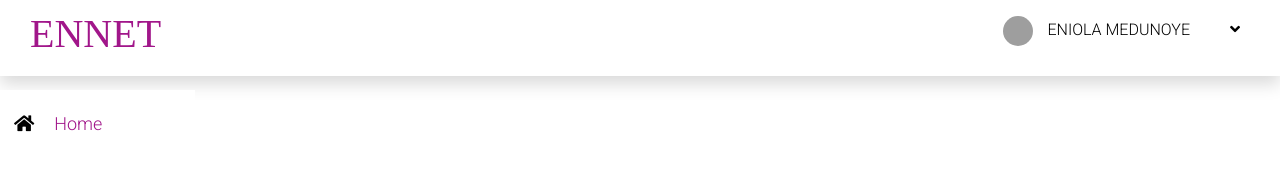
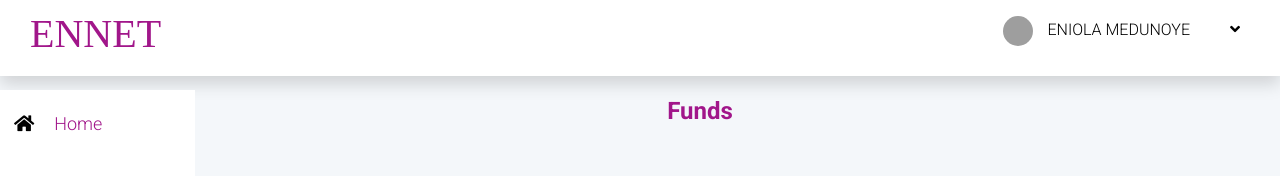
Before and after one commit to Ennyola/Wallet, a React (Create React App) app: page /funds in a window 1280 px wide. Shown: the top 176 px of the page. Built offline with nearby package versions, Linux system fonts and the light colour scheme; no server answers; sample sign-in values are in the browser's storage; grey boxes are pictures that could not be loaded; a web font is replaced by a local one.

Commit message:
modified dashboard styles

```diff
--- a/src/components/Funds.js
+++ b/src/components/Funds.js
@@ -7,12 +7,18 @@ import SideBar from './Sidebar'
 const Funds =(props)=>{
 
     const {data, error, loading} = useQuery(query)
+
+
+
     return(
         <div className = "funds">
             <Header/>
             <SideBar/>
-            <div className = "">
+            <div className = "body">
+              <h4>Funds</h4>
+              <div className = "my-funds">
 
+              </div>
             </div>
         </div>
     )
--- a/src/public/css/all.css
+++ b/src/public/css/all.css
@@ -89,7 +89,6 @@ html {
 /* dahboard styles */
 
 .dashboard {
-    height: 1000px;
     background-color: #f4f7fa;
 }
 
@@ -139,15 +138,20 @@ html {
 
 .summary {
     padding: 20px;
-    border-radius: 10px;
+    /* border-radius: 10px; */
     width: 267px;
     height: 133px;
-    box-shadow: 0px 4px 4px rgba(0, 0, 0, 0.5);
-    margin: 30px;
+    box-shadow: 2px 4px 3px rgba(0, 0, 0, 0.2);
+    /* margin: 30px; */
+    text-align: center;
 }
 
 
 /* transaction styles */
+
+.transactions {
+    background-color: #f4f7fa;
+}
 
 .transactions h4 {
     text-align: center;
@@ -174,3 +178,18 @@ html {
     border-radius: 10px;
     padding: 40px;
 }
+
+
+/* funds Styles */
+
+.funds {
+    background-color: #f4f7fa;
+    height: 1000px;
+}
+
+.funds h4 {
+    color: #A1168A;
+    text-align: center;
+    font-weight: bold;
+    margin-right: 100px;
+}
```
